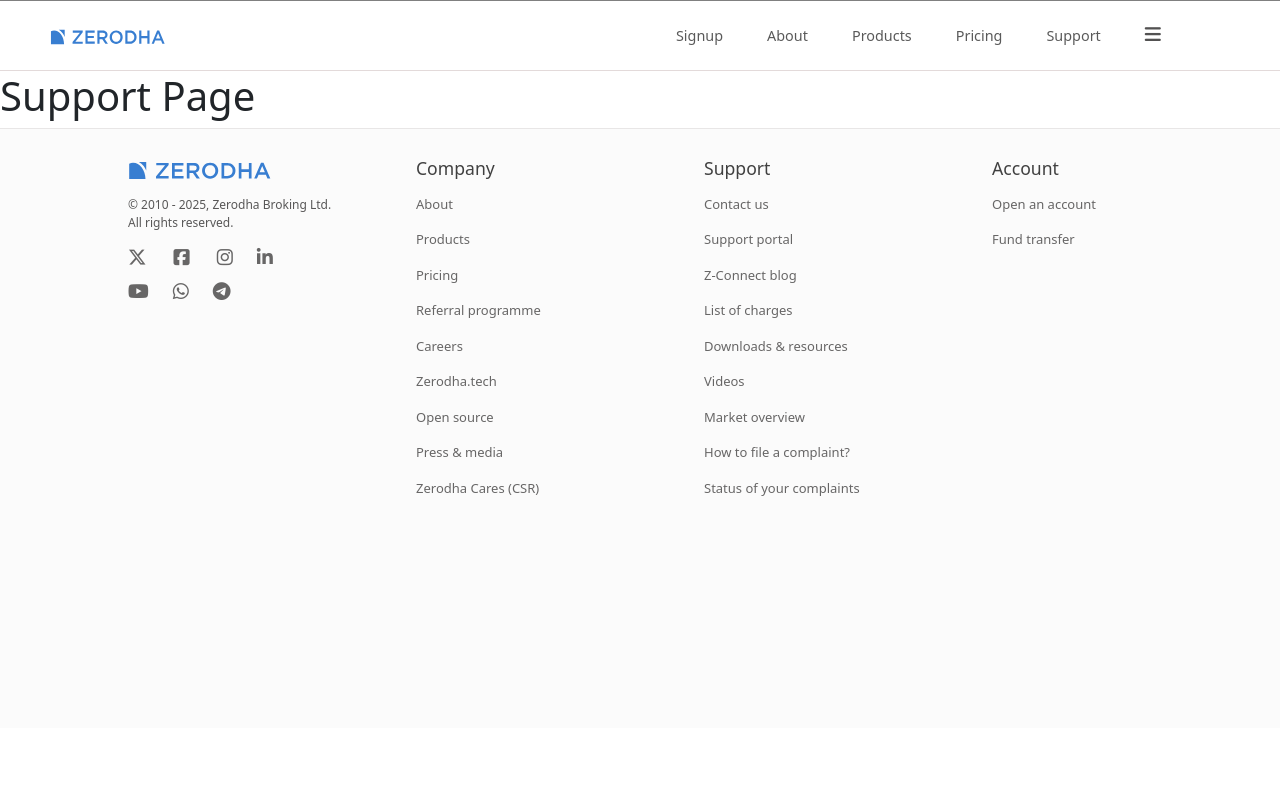
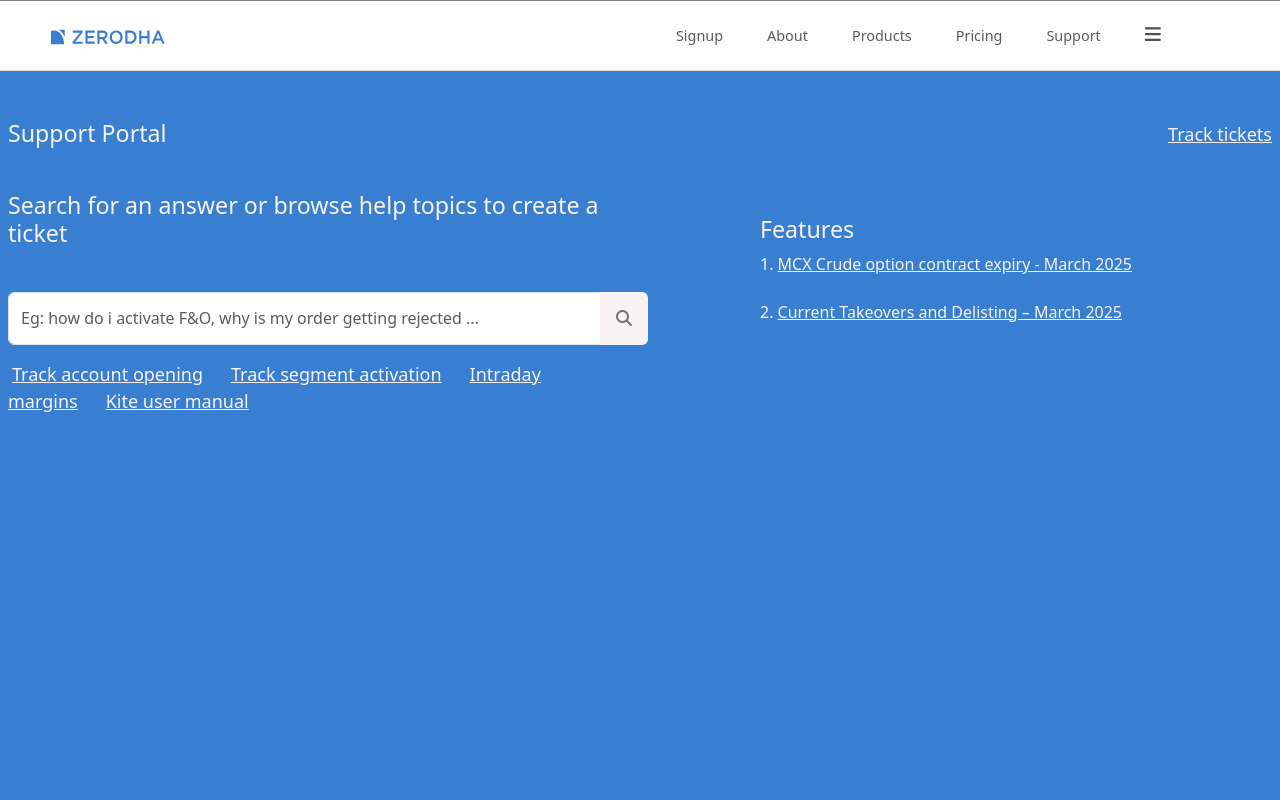
Before and after one commit to umarzaibb/Zerodha-Trading-Website, a React (Vite) app: page /support in a window 1280 px wide. Shown: the top 800 px of the page. Built offline with nearby package versions, Linux system fonts and the light colour scheme.

Commit message:
Support Page Added

```diff
--- a/src/landingPage/Support/Hero.jsx
+++ b/src/landingPage/Support/Hero.jsx
@@ -0,0 +1,33 @@
+import React from 'react'
+
+function Hero() {
+    return (
+        <div className='SupportPageDiv'>
+        <div className='support-child-div'>
+            <h3 className='support-h3'>Support Portal</h3>
+            <h3 className='support-h3'>Search for an answer or browse help topics to create a ticket</h3>
+            <div class="input-group support-search mb-3">
+             <input type="text" class="form-control" placeholder="Eg: how do i activate F&O, why is my order getting rejected ..." aria-label="Recipient's username" aria-describedby="button-addon2"></input>
+             <button class="btn btn-outline-secondary" type="button" id="button-addon2"><i class="fa-solid fa-magnifying-glass"></i></button>
+           </div>
+           <a href="#" className='support-a'>Track account opening</a>
+           <a href="#" className='support-a'>Track segment activation</a>
+           <a href="#" className='support-a'>Intraday margins</a>
+           <a href="#" className='support-a'>Kite user manual</a>
+
+        </div>
+        <div className='support-side-div'>
+            <div className='trackticket'>
+                <a href='#' className='support-a'>Track tickets</a>
+            </div>
+            <div>
+                <h3 className='support-feature-h3'>Features</h3>
+                <span className='support-a-feature'>1. <a href='#' className='support-a-feature'>MCX Crude option contract expiry - March 2025</a></span><br/><br/>
+                <span className='support-a-feature'>2. <a href='#' className='support-a-feature'>Current Takeovers and Delisting – March 2025</a></span>
+            </div>
+        </div>
+    </div>
+     );
+}
+
+export default Hero;
--- a/src/landingPage/Support/SupportPage.jsx
+++ b/src/landingPage/Support/SupportPage.jsx
@@ -1,13 +1,13 @@
 import React from 'react'
 import Navbar from '../Navbar';
 import Footer from '../Footer';
+import Hero from './Hero';
 
 function SupportPage() {
     return (
         <>
             <Navbar></Navbar>
-            <br/><br/><br/>
-            <h1>Support Page</h1>
+            <Hero></Hero>
             <Footer></Footer>
         </>
      );
--- a/src/landingPage/global.css
+++ b/src/landingPage/global.css
@@ -374,3 +374,78 @@ body {
 .term-policy-last-p {
     margin-left: 1rem
 }
+
+.SupportPageDiv {
+    height: 100vh;
+    width: 100vw;
+    background-color: #387ED1;
+    padding-top: 7.5rem;
+    display: flex;
+    padding-left: 0.5rem;
+
+}
+
+.support-h3 {
+    color: rgb(249, 243, 243);
+    font-size: 1.45rem;
+    font-weight: 500;
+    margin-bottom: 2.75rem;
+}
+
+.support-h3:nth-of-type(2) {
+    font-weight: 400;
+}
+
+
+.support-search> button {
+    background-color:  rgb(249, 243, 243);
+    border: none;
+    height: 3.35rem;
+    width: 3rem;
+}
+
+
+.support-search> button:hover {
+    background-color: rgb(249, 243, 243) ;
+}
+
+.support-search> button>i:hover {
+    color: rgb(57, 56, 56) ;
+
+}
+
+.support-a {
+    color: rgb(249, 243, 243);
+    font-size: large;
+    padding-left: 0.25rem;
+    padding-right: 1.5rem;
+}
+
+.support-side-div {
+    width: 35vw;
+    margin-left: 5rem;
+}
+
+.support-child-div {
+    margin-right: 2rem;
+    width: 50vw;
+}
+
+.support-feature-h3 {
+    color: rgb(249, 243, 243);
+    font-size: 1.45rem;
+    font-weight: 500;
+    margin-top: 6rem;
+}
+
+.support-a-feature {
+    color: rgb(249, 243, 243);
+    font-size: medium;
+}
+
+.trackticket {
+    position: absolute;
+    right: -1rem;
+    font-size: larger;
+    font-weight: 500;
+}
```
